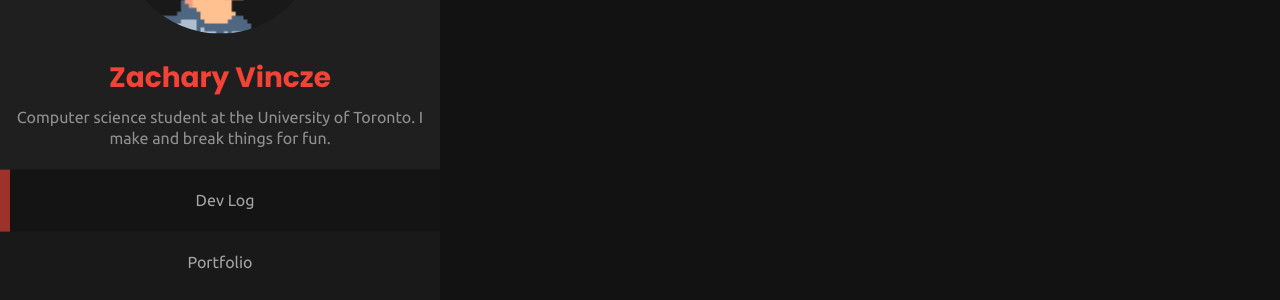
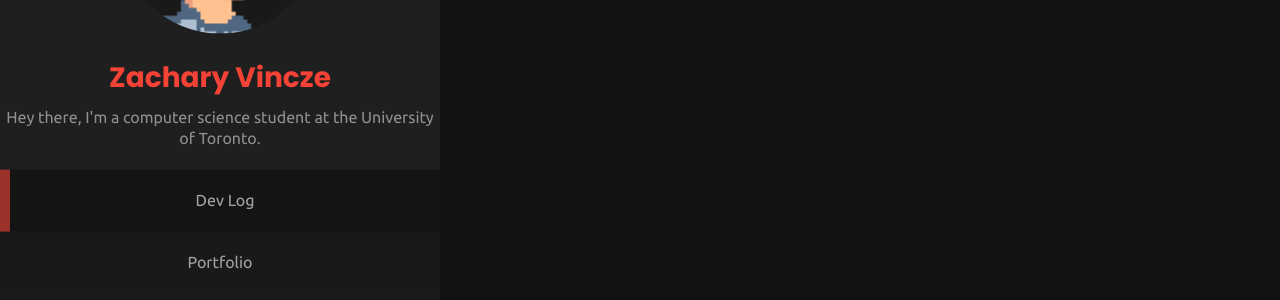
Before and after one commit to zacharyvincze/zacharyvincze.github.io, a Jekyll site: the page built from index.html, in a window 1280 px wide. Shown: the part 369-669 px from the top of the page. Built offline with Jekyll 4.4.1, drawn with Linux system fonts in a browser that asks for light colours.

Commit message:
Added start script and cleaned up some code

```diff
--- a/_config.yml
+++ b/_config.yml
@@ -20,8 +20,7 @@
 
 title: Zachary Vincze
 email: zacharyvincze@gmail.com
-description: Computer science student at the University of Toronto.
-    I make and break things for fun.
+description: Hey there, I'm a computer science student at the University of Toronto.
 baseurl: "" # the subpath of your site, e.g. /blog
 url: "https://zacharyvincze.com" # the base hostname & protocol for your site, e.g. http://example.com
 twitter_username: zacharyvincze
--- a/_includes/header.html
+++ b/_includes/header.html
@@ -22,25 +22,4 @@
 <body>
     <div class=" container">
         <section>
-            <div class=" sidebar">
-                <div class="profile">
-                    <div class="profile-picture"></div>
-                    <a href="/" class="logo">{{ site.title }}</a>
-                    <p class="text-faded description">{{ site.description }}</p>
-                    <div class="links">
-                        <a href="/" {% if page.name=="index.html" %}class="active"{% endif %}>Dev Log</a>
-                        <a href="/portfolio" {% if page.name=="portfolio.html" %}class="active"{% endif %}>Portfolio</a>
-                    </div>
-                    <div class="social-media">
-                        <a href="https://twitter.com/{{ site.twitter_username }}">
-                            <svg class="icon" id="twitter" role="img" viewBox="0 0 24 24" xmlns="http://www.w3.org/2000/svg"><path fill="white" d="M23.954 4.569c-.885.389-1.83.654-2.825.775 1.014-.611 1.794-1.574 2.163-2.723-.951.555-2.005.959-3.127 1.184-.896-.959-2.173-1.559-3.591-1.559-2.717 0-4.92 2.203-4.92 4.917 0 .39.045.765.127 1.124C7.691 8.094 4.066 6.13 1.64 3.161c-.427.722-.666 1.561-.666 2.475 0 1.71.87 3.213 2.188 4.096-.807-.026-1.566-.248-2.228-.616v.061c0 2.385 1.693 4.374 3.946 4.827-.413.111-.849.171-1.296.171-.314 0-.615-.03-.916-.086.631 1.953 2.445 3.377 4.604 3.417-1.68 1.319-3.809 2.105-6.102 2.105-.39 0-.779-.023-1.17-.067 2.189 1.394 4.768 2.209 7.557 2.209 9.054 0 13.999-7.496 13.999-13.986 0-.209 0-.42-.015-.63.961-.689 1.8-1.56 2.46-2.548l-.047-.02z"/></svg>
-                        </a>
-                        <a href="https://github.com/{{ site.github_username }}">
-                            <svg class="icon" id="github" role="img" viewBox="0 0 24 24" xmlns="http://www.w3.org/2000/svg"><path fill="white" d="M12 .297c-6.63 0-12 5.373-12 12 0 5.303 3.438 9.8 8.205 11.385.6.113.82-.258.82-.577 0-.285-.01-1.04-.015-2.04-3.338.724-4.042-1.61-4.042-1.61C4.422 18.07 3.633 17.7 3.633 17.7c-1.087-.744.084-.729.084-.729 1.205.084 1.838 1.236 1.838 1.236 1.07 1.835 2.809 1.305 3.495.998.108-.776.417-1.305.76-1.605-2.665-.3-5.466-1.332-5.466-5.93 0-1.31.465-2.38 1.235-3.22-.135-.303-.54-1.523.105-3.176 0 0 1.005-.322 3.3 1.23.96-.267 1.98-.399 3-.405 1.02.006 2.04.138 3 .405 2.28-1.552 3.285-1.23 3.285-1.23.645 1.653.24 2.873.12 3.176.765.84 1.23 1.91 1.23 3.22 0 4.61-2.805 5.625-5.475 5.92.42.36.81 1.096.81 2.22 0 1.606-.015 2.896-.015 3.286 0 .315.21.69.825.57C20.565 22.092 24 17.592 24 12.297c0-6.627-5.373-12-12-12"/></svg>
-                        </a>
-                        <a href="{{ site.stackoverflow_userpage }}">
-                            <svg class="icon" id="stackoverflow" role="img" viewBox="0 0 24 24" xmlns="http://www.w3.org/2000/svg"><path fill="white" d="M18.986 21.865v-6.404h2.134V24H1.844v-8.539h2.13v6.404h15.012zM6.111 19.731H16.85v-2.137H6.111v2.137zm.259-4.852l10.48 2.189.451-2.07-10.478-2.187-.453 2.068zm1.359-5.056l9.705 4.53.903-1.95-9.706-4.53-.902 1.936v.014zm2.715-4.785l8.217 6.855 1.359-1.62-8.216-6.853-1.35 1.617-.01.001zM15.751 0l-1.746 1.294 6.405 8.604 1.746-1.294L15.749 0h.002z"/></svg>
-                        </a>
-                    </div>
-                </div>
-            </div>
+            {% include sidebar.html %}
--- /dev/null
+++ b/_includes/sidebar.html
@@ -0,0 +1,23 @@
+<div class=" sidebar">
+    <div class="profile">
+        <div class="profile-picture"></div>
+        <a href="/" class="logo">{{ site.title }}</a>
+        <p class="text-faded description">{{ site.description }}</p>
+        <div class="links">
+            {% for link in site.data.navigation %}
+            <a href={{link.link}} {% if page.name==link.page_name %}class="active"{% endif %}>{{ link.name }}</a>
+            {% endfor %}
+        </div>
+        <div class="social-media">
+            <a href="https://twitter.com/{{ site.twitter_username }}">
+                <svg class="icon" id="twitter" role="img" viewBox="0 0 24 24" xmlns="http://www.w3.org/2000/svg"><path fill="white" d="M23.954 4.569c-.885.389-1.83.654-2.825.775 1.014-.611 1.794-1.574 2.163-2.723-.951.555-2.005.959-3.127 1.184-.896-.959-2.173-1.559-3.591-1.559-2.717 0-4.92 2.203-4.92 4.917 0 .39.045.765.127 1.124C7.691 8.094 4.066 6.13 1.64 3.161c-.427.722-.666 1.561-.666 2.475 0 1.71.87 3.213 2.188 4.096-.807-.026-1.566-.248-2.228-.616v.061c0 2.385 1.693 4.374 3.946 4.827-.413.111-.849.171-1.296.171-.314 0-.615-.03-.916-.086.631 1.953 2.445 3.377 4.604 3.417-1.68 1.319-3.809 2.105-6.102 2.105-.39 0-.779-.023-1.17-.067 2.189 1.394 4.768 2.209 7.557 2.209 9.054 0 13.999-7.496 13.999-13.986 0-.209 0-.42-.015-.63.961-.689 1.8-1.56 2.46-2.548l-.047-.02z"/></svg>
+            </a>
+            <a href="https://github.com/{{ site.github_username }}">
+                <svg class="icon" id="github" role="img" viewBox="0 0 24 24" xmlns="http://www.w3.org/2000/svg"><path fill="white" d="M12 .297c-6.63 0-12 5.373-12 12 0 5.303 3.438 9.8 8.205 11.385.6.113.82-.258.82-.577 0-.285-.01-1.04-.015-2.04-3.338.724-4.042-1.61-4.042-1.61C4.422 18.07 3.633 17.7 3.633 17.7c-1.087-.744.084-.729.084-.729 1.205.084 1.838 1.236 1.838 1.236 1.07 1.835 2.809 1.305 3.495.998.108-.776.417-1.305.76-1.605-2.665-.3-5.466-1.332-5.466-5.93 0-1.31.465-2.38 1.235-3.22-.135-.303-.54-1.523.105-3.176 0 0 1.005-.322 3.3 1.23.96-.267 1.98-.399 3-.405 1.02.006 2.04.138 3 .405 2.28-1.552 3.285-1.23 3.285-1.23.645 1.653.24 2.873.12 3.176.765.84 1.23 1.91 1.23 3.22 0 4.61-2.805 5.625-5.475 5.92.42.36.81 1.096.81 2.22 0 1.606-.015 2.896-.015 3.286 0 .315.21.69.825.57C20.565 22.092 24 17.592 24 12.297c0-6.627-5.373-12-12-12"/></svg>
+            </a>
+            <a href="{{ site.stackoverflow_userpage }}">
+                <svg class="icon" id="stackoverflow" role="img" viewBox="0 0 24 24" xmlns="http://www.w3.org/2000/svg"><path fill="white" d="M18.986 21.865v-6.404h2.134V24H1.844v-8.539h2.13v6.404h15.012zM6.111 19.731H16.85v-2.137H6.111v2.137zm.259-4.852l10.48 2.189.451-2.07-10.478-2.187-.453 2.068zm1.359-5.056l9.705 4.53.903-1.95-9.706-4.53-.902 1.936v.014zm2.715-4.785l8.217 6.855 1.359-1.62-8.216-6.853-1.35 1.617-.01.001zM15.751 0l-1.746 1.294 6.405 8.604 1.746-1.294L15.749 0h.002z"/></svg>
+            </a>
+        </div>
+    </div>
+</div>
```
Also changed, not shown: _data/navigation.yml (+6 -4 lines), projects.html (deleted, +0 -7 lines), 1 other file.
